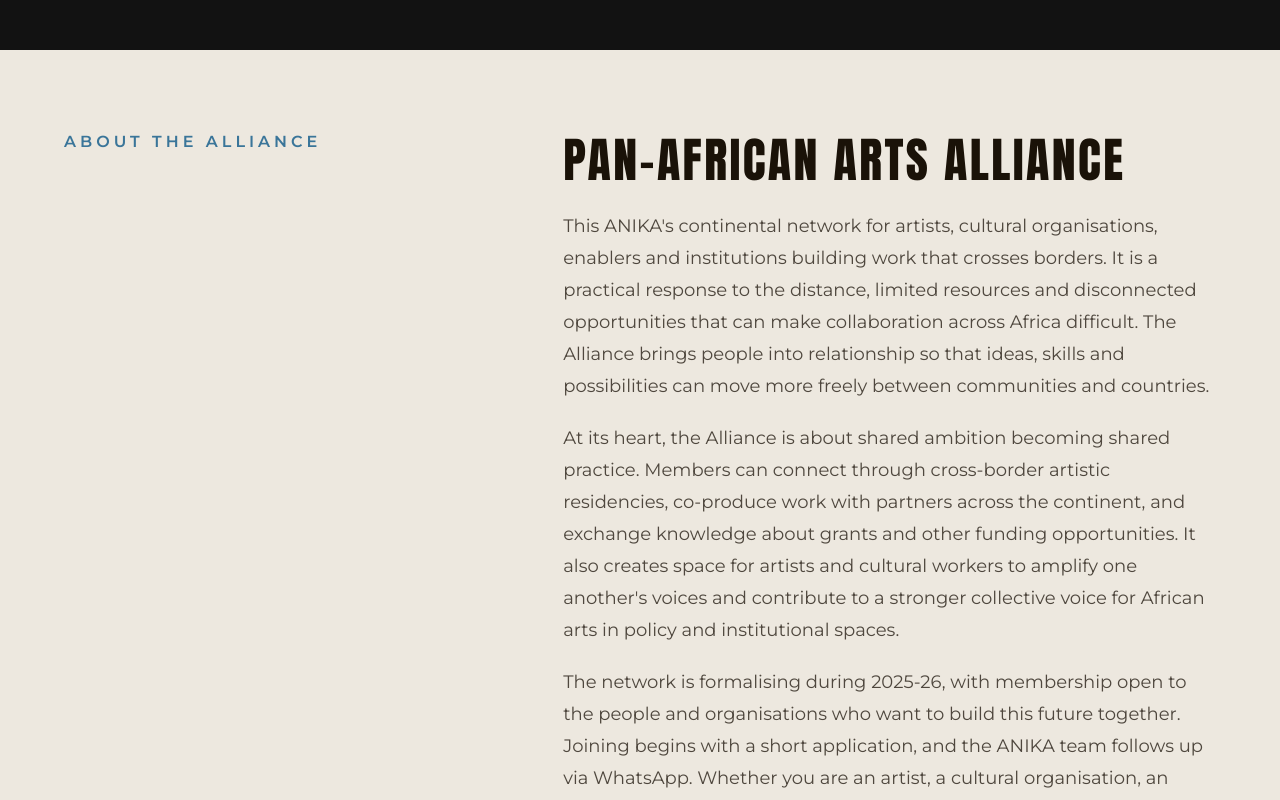
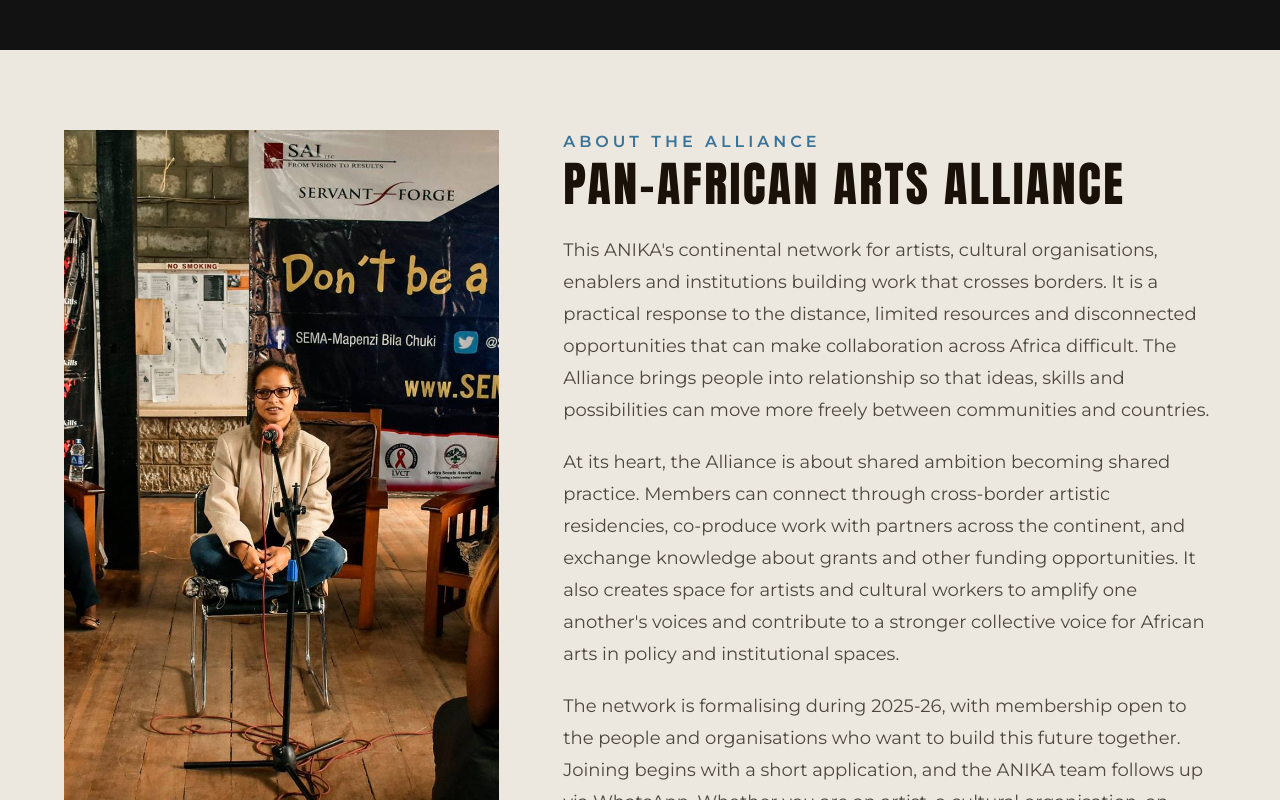
Before and after one commit to Jkosencha/Anika-Initiative, a React (Vite) app: page /alliance in a window 1280 px wide. Shown: the part 460-1260 px from the top of the page. Built offline with nearby package versions, Linux system fonts and the light colour scheme.

Commit message:
FEAT: About Alliance

```diff
--- a/src/pages/AlliancePage.jsx
+++ b/src/pages/AlliancePage.jsx
@@ -49,10 +49,15 @@ export default function AlliancePage() {
 
       <section className="border-b border-ink/10 bg-cream px-6 py-16 md:px-16 md:py-20">
         <div className="mx-auto grid max-w-6xl gap-6 lg:grid-cols-[0.8fr_1.2fr] lg:items-start lg:gap-16">
-          <p className="font-body text-base font-semibold uppercase tracking-[0.25em] text-anika-blue">
-            About the Alliance
-          </p>
+          <img
+            src="/RAYA1.jpg"
+            alt="Artists and cultural partners gathered together"
+            className="h-full min-h-72 w-full object-cover"
+          />
           <div>
+            <p className="font-body text-base font-semibold uppercase tracking-[0.25em] text-anika-blue">
+              About the Alliance
+            </p>
             <h2 className="max-w-3xl font-display text-4xl uppercase leading-tight text-ink sm:text-5xl">
               Pan-African Arts Alliance
             </h2>
```
